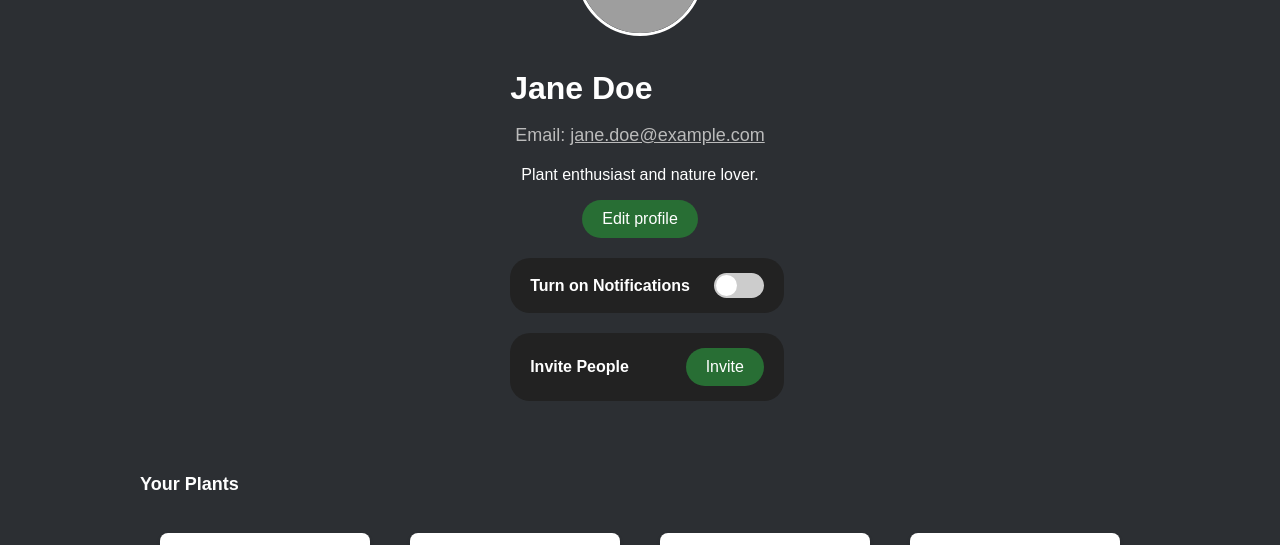
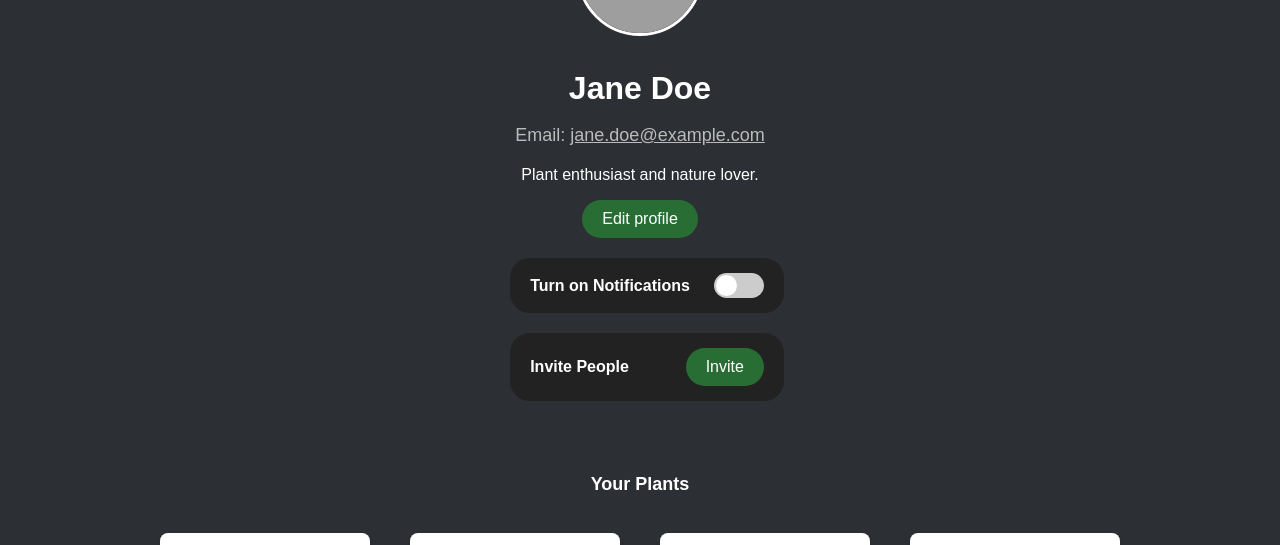
Before and after one commit to elvinafahlgren/leaflover, a React (Create React App) app: page / in a window 1280 px wide. Both pictures are taken after a click on the button "Profile". Shown: the part 176-721 px from the top of the page. Built offline with nearby package versions, Linux system fonts and the light colour scheme; grey boxes are pictures that could not be loaded.

Commit message:
fix errors after merging

```diff
--- a/src/pages/Home.js
+++ b/src/pages/Home.js
@@ -1,8 +1,8 @@
 import React, { useState } from 'react';
-import '../styles/Home.css'; // Assuming the CSS is in a file named Home.css
+import '../styles/Home.css';
 
 const Home = ({ user }) => {
-    const [tasks, setTasks] = useState({
+    const [tasks] = useState({
         dailyProgress: 76,
         watering: { new: 5, total: 15 },
         fertilizing: { new: 3, total: 18 },
--- a/src/pages/Profile.js
+++ b/src/pages/Profile.js
@@ -51,7 +51,7 @@ const Profile = ({ user, plants }) => {
 
             <div className="profile-content">
                 <div className="user-plants">
-                    <h3>Your Plants</h3>
+                    <h3 className='user-plants-title'>Your Plants</h3>
                     <Plants plants={userPlants} />
                 </div>
                 <div className="add-plant-section">
--- a/src/styles/Home.css
+++ b/src/styles/Home.css
@@ -53,7 +53,7 @@ h1 {
     display: flex;
     flex-direction: column;
     justify-content: space-between;
-    box-shadow: 0 4px 8px 0 rgba(0,0,0,0.2); /* Adding a subtle shadow for depth */
+    box-shadow: 0 4px 8px 0 rgba(0,0,0,0.2);
 }
 
 h3 {
@@ -63,8 +63,8 @@ h3 {
 }
 
 .task-progress-bar {
-    background-color: #555; /* Darker shade for the incomplete part of the bar */
+    background-color: #555;
     height: 20px;
     border-radius: 10px;
-    position: relative; /* Required for the inner bar to be positioned absolutely */
+    position: relative;
 }
--- a/src/styles/Profile.css
+++ b/src/styles/Profile.css
@@ -24,6 +24,7 @@
 }
 
 .profile-name {
+    text-align: center;
     font-size: 32px;
     margin: 10px 0;
 }
@@ -165,6 +166,10 @@ input:checked+.slider:before {
     margin-top: 20px;
 }
 
+.user-plants-title {
+    text-align: center;
+}
+
 .add-plant-section {
     text-align: center;
     margin-top: 20px;
```
